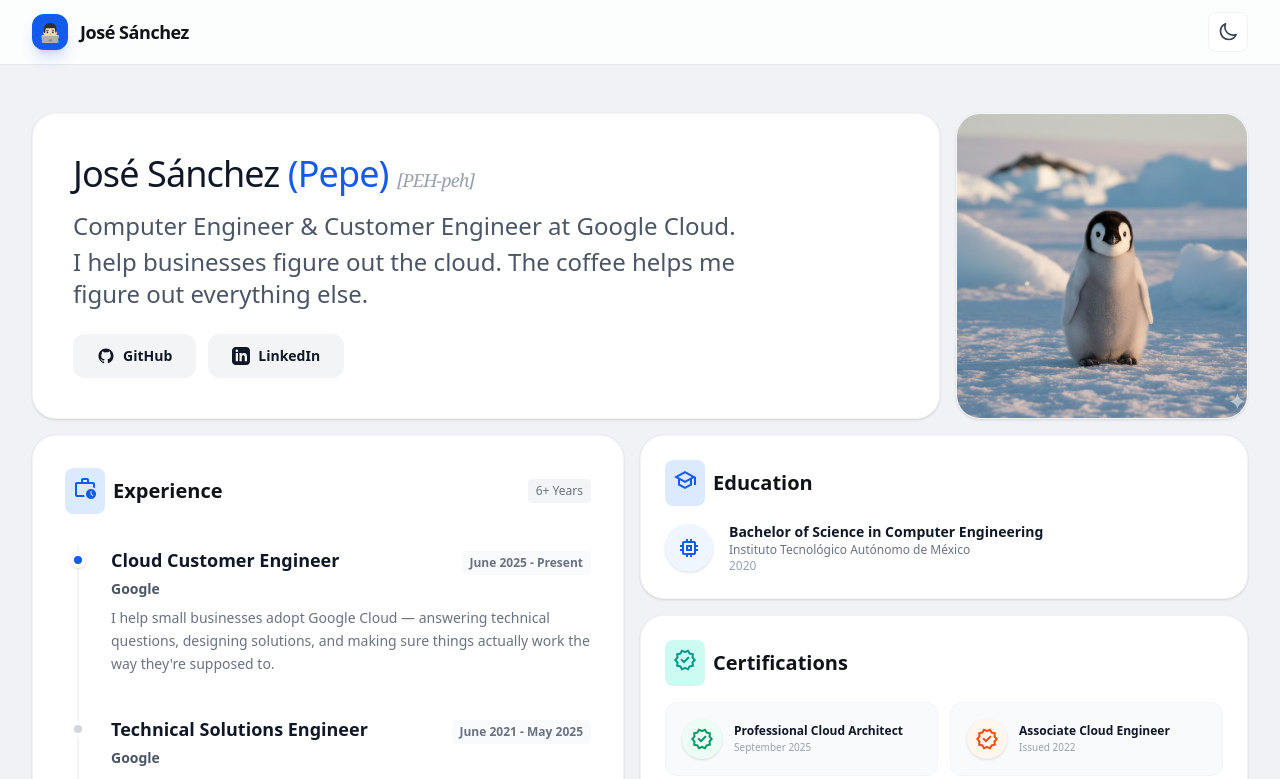
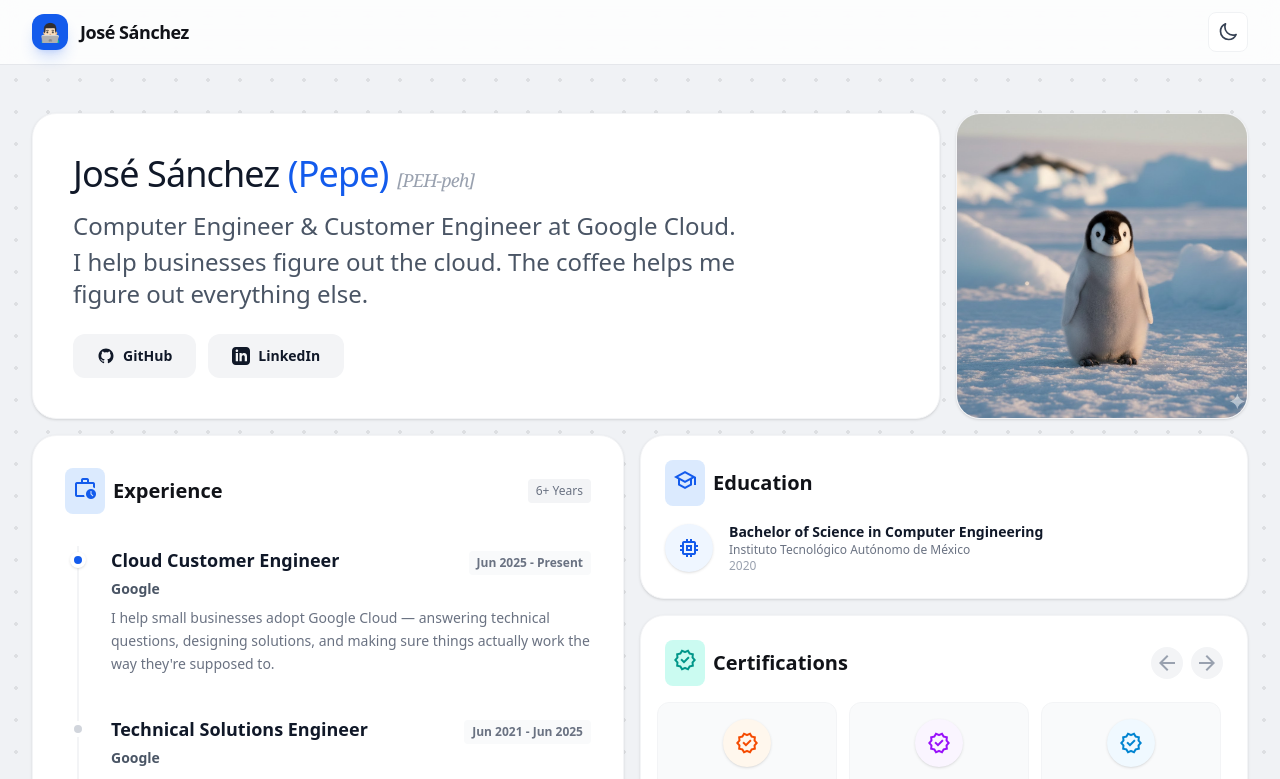
Before and after one commit to SanchezPepe/portfolio, a React (Vite) app: page / in a window 1280 px wide. Shown: the top 779 px of the page. Built offline with nearby package versions, Linux system fonts and the light colour scheme.

Commit message:
feat: enhance CertificationsCarousel with auto-scrolling and improved layout; update Experience component for consistent date formatting; add subtle background patterns in CSS

```diff
--- a/src/components/CertificationsCarousel.jsx
+++ b/src/components/CertificationsCarousel.jsx
@@ -1,47 +1,126 @@
-import React from "react";
+import React, { useRef, useEffect, useState } from "react";
 
 const CertificationsCarousel = ({ data }) => {
+  const scrollRef = useRef(null);
+  const [isPaused, setIsPaused] = useState(false);
+
+  const scroll = (direction) => {
+    if (scrollRef.current) {
+      const { scrollLeft, scrollWidth, clientWidth } = scrollRef.current;
+      const scrollAmount = 200;
+
+      if (direction === "right") {
+        const isAtEnd = scrollLeft + clientWidth >= scrollWidth - 10;
+        if (isAtEnd) {
+          scrollRef.current.scrollTo({ left: 0, behavior: "smooth" });
+        } else {
+          scrollRef.current.scrollBy({
+            left: scrollAmount,
+            behavior: "smooth",
+          });
+        }
+      } else {
+        const isAtStart = scrollLeft <= 10;
+        if (isAtStart) {
+          scrollRef.current.scrollTo({ left: scrollWidth, behavior: "smooth" });
+        } else {
+          scrollRef.current.scrollBy({
+            left: -scrollAmount,
+            behavior: "smooth",
+          });
+        }
+      }
+    }
+  };
+
+  useEffect(() => {
+    if (isPaused) return;
+
+    const interval = setInterval(() => {
+      if (scrollRef.current) {
+        const { scrollLeft, scrollWidth, clientWidth } = scrollRef.current;
+        const isAtEnd = scrollLeft + clientWidth >= scrollWidth - 10;
+
+        if (isAtEnd) {
+          scrollRef.current.scrollTo({ left: 0, behavior: "smooth" });
+        } else {
+          scroll("right");
+        }
+      }
+    }, 4000);
+
+    return () => clearInterval(interval);
+  }, [isPaused]);
+
   return (
-    <div className="rounded-3xl bg-card-light dark:bg-card-dark p-6 shadow-sm border border-gray-100 dark:border-gray-800">
-      <div className="flex items-center gap-2 mb-4">
-        <div className="p-2 rounded-lg bg-teal-100 dark:bg-teal-900/20 text-teal-600">
-          <span className="material-symbols-outlined">verified</span>
+    <div className="rounded-3xl bg-card-light dark:bg-card-dark p-6 shadow-sm border border-gray-100 dark:border-gray-800 h-full">
+      <div className="flex items-center justify-between mb-4">
+        <div className="flex items-center gap-2">
+          <div className="p-2 rounded-lg bg-teal-100 dark:bg-teal-900/20 text-teal-600">
+            <span className="material-symbols-outlined">verified</span>
+          </div>
+          <h3 className="text-xl font-bold">Certifications</h3>
         </div>
-        <h3 className="text-xl font-bold">Certifications</h3>
+        <div className="hidden sm:flex gap-2">
+          <button
+            onClick={() => scroll("left")}
+            className="h-8 w-8 flex items-center justify-center rounded-full bg-gray-100 dark:bg-gray-800 text-gray-400 hover:bg-primary hover:text-white transition-colors cursor-pointer"
+          >
+            <span className="material-symbols-outlined text-sm">
+              arrow_back
+            </span>
+          </button>
+          <button
+            onClick={() => scroll("right")}
+            className="h-8 w-8 flex items-center justify-center rounded-full bg-gray-100 dark:bg-gray-800 text-gray-400 hover:bg-primary hover:text-white transition-colors cursor-pointer"
+          >
+            <span className="material-symbols-outlined text-sm">
+              arrow_forward
+            </span>
+          </button>
+        </div>
       </div>
-      <div className="grid grid-cols-2 gap-3">
+      <div
+        ref={scrollRef}
+        className="flex gap-3 overflow-x-auto pb-2 snap-x snap-mandatory scrollbar-hide -mx-2 px-2"
+        onMouseEnter={() => setIsPaused(true)}
+        onMouseLeave={() => setIsPaused(false)}
+      >
         {data.certifications.map((cert) => {
-          const CertWrapper = cert.link ? 'a' : 'div';
-          const wrapperProps = cert.link ? {
-            href: cert.link,
-            target: "_blank",
-            rel: "noopener noreferrer"
-          } : {};
+          const CertWrapper = cert.link ? "a" : "div";
+          const wrapperProps = cert.link
+            ? {
+                href: cert.link,
+                target: "_blank",
+                rel: "noopener noreferrer",
+              }
+            : {};
 
           return (
             <CertWrapper
               key={cert.id}
               {...wrapperProps}
-              className="group rounded-xl bg-gray-50 dark:bg-gray-800/50 border border-gray-100 dark:border-gray-800 p-4 hover:border-primary/30 hover:shadow-lg transition-all duration-300"
+              className="snap-start shrink-0 w-[180px] group rounded-xl bg-gray-50 dark:bg-gray-800/50 border border-gray-100 dark:border-gray-800 p-4 hover:border-primary/30 hover:shadow-lg transition-all duration-300"
             >
-              <div className="flex items-center gap-3">
-                <div className={`flex h-10 w-10 shrink-0 items-center justify-center rounded-full ${cert.iconBgColor} ${cert.iconColor} shadow-sm group-hover:scale-110 transition-transform`}>
-                  <span className="material-symbols-outlined text-[20px]">
+              <div className="flex flex-col items-center text-center gap-3">
+                <div
+                  className={`flex h-12 w-12 shrink-0 items-center justify-center rounded-full ${cert.iconBgColor} ${cert.iconColor} shadow-sm group-hover:scale-110 transition-transform`}
+                >
+                  <span className="material-symbols-outlined text-[24px]">
                     {cert.icon}
                   </span>
                 </div>
-                <div className="min-w-0">
+                <div>
                   <h4 className="font-bold text-gray-900 dark:text-white text-xs leading-tight group-hover:text-primary transition-colors line-clamp-2">
                     {cert.title}
                   </h4>
-                  <p className="text-[10px] text-gray-400 mt-0.5">
-                    {cert.date}
-                  </p>
+                  <p className="text-[10px] text-gray-400 mt-1">{cert.date}</p>
                 </div>
               </div>
             </CertWrapper>
           );
         })}
+        <div className="snap-start shrink-0 w-2"></div>
       </div>
     </div>
   );
--- a/src/components/Experience.jsx
+++ b/src/components/Experience.jsx
@@ -4,9 +4,9 @@
   // Calculate years of experience from earliest position
   const calculateYearsOfExperience = () => {
     const months = {
-      'January': 0, 'February': 1, 'March': 2, 'April': 3,
-      'May': 4, 'June': 5, 'July': 6, 'August': 7,
-      'September': 8, 'October': 9, 'November': 10, 'December': 11
+      'Jan': 0, 'Feb': 1, 'Mar': 2, 'Apr': 3,
+      'May': 4, 'Jun': 5, 'Jul': 6, 'Aug': 7,
+      'Sep': 8, 'Oct': 9, 'Nov': 10, 'Dec': 11
     };
 
     let earliestDate = new Date();
@@ -41,16 +41,16 @@
           {yearsOfExperience}+ Years
         </span>
       </div>
-      <div className="relative border-l-2 border-gray-100 dark:border-gray-800 ml-3 space-y-10">
+      <div className="relative border-l-2 border-gray-100 dark:border-gray-800 ml-3 space-y-10 group/list">
         {data.experience.map((exp, index) => (
-          <div key={exp.id} className="relative pl-8 group">
-            <div className={`absolute -left-[9px] top-1.5 h-4 w-4 rounded-full border-4 border-white dark:border-[#161b22] ${
+          <div key={exp.id} className="relative pl-8 group/item transition-all duration-300 ease-out group-hover/list:opacity-50 hover:!opacity-100 hover:translate-x-1">
+            <div className={`absolute -left-[9px] top-1.5 h-4 w-4 rounded-full border-4 border-white dark:border-[#161b22] transition-colors ${
               exp.current
                 ? "bg-primary shadow-sm"
-                : "bg-gray-300 dark:bg-gray-600 group-hover:bg-primary transition-colors"
+                : "bg-gray-300 dark:bg-gray-600 group-hover/item:bg-primary"
             }`}></div>
             <div className="flex flex-col sm:flex-row sm:items-baseline sm:justify-between mb-1">
-              <h4 className="font-bold text-lg text-gray-900 dark:text-white group-hover:text-primary transition-colors">
+              <h4 className="font-bold text-lg text-gray-900 dark:text-white group-hover/item:text-primary transition-colors">
                 {exp.title}
               </h4>
               <span className="text-xs font-semibold text-gray-500 dark:text-gray-400 bg-gray-50 dark:bg-gray-800 px-2 py-1 rounded">
--- a/src/data/content.json
+++ b/src/data/content.json
@@ -58,7 +58,7 @@
       "id": 0,
       "title": "Cloud Customer Engineer",
       "company": "Google",
-      "period": "June 2025 - Present",
+      "period": "Jun 2025 - Present",
       "location": "Mexico City",
       "description": "I help small businesses adopt Google Cloud — answering technical questions, designing solutions, and making sure things actually work the way they're supposed to.",
       "current": true
@@ -67,7 +67,7 @@
       "id": 1,
       "title": "Technical Solutions Engineer",
       "company": "Google",
-      "period": "June 2021 - May 2025",
+      "period": "Jun 2021 - Jun 2025",
       "location": "Mexico City",
       "description": "Helped Google Cloud customers fix things when they broke, mostly around AI/ML. Wrote internal docs, debugged weird edge cases, and became the person people asked about ML stuff.",
       "current": false
@@ -76,7 +76,7 @@
       "id": 2,
       "title": "Software Engineer",
       "company": "Solera",
-      "period": "November 2020 - June 2021",
+      "period": "Nov 2020 - Jun 2021",
       "location": "Mexico City",
       "description": "Built and maintained C# and Java apps. Fixed bugs, wrote docs, and tried to leave the codebase better than I found it.",
       "current": false
@@ -85,7 +85,7 @@
       "id": 3,
       "title": "Quality Assurance Analyst",
       "company": "BairesDev",
-      "period": "October 2019 - November 2020",
+      "period": "Oct 2019 - Nov 2020",
       "location": "Mexico City",
       "description": "Wrote test cases, found bugs, and occasionally told developers things they didn't want to hear. Also made the documentation less confusing.",
       "current": false
--- a/src/index.css
+++ b/src/index.css
@@ -47,3 +47,16 @@
 html {
   scroll-behavior: smooth;
 }
+
+/* Subtle dot pattern background */
+body {
+  background-color: var(--color-background-light);
+  background-image: radial-gradient(circle, rgba(0, 0, 0, 0.08) 2px, transparent 2px);
+  background-size: 32px 32px;
+}
+
+.dark body {
+  background-color: var(--color-background-dark);
+  background-image: radial-gradient(circle, rgba(255, 255, 255, 0.06) 2px, transparent 2px);
+  background-size: 32px 32px;
+}
```
